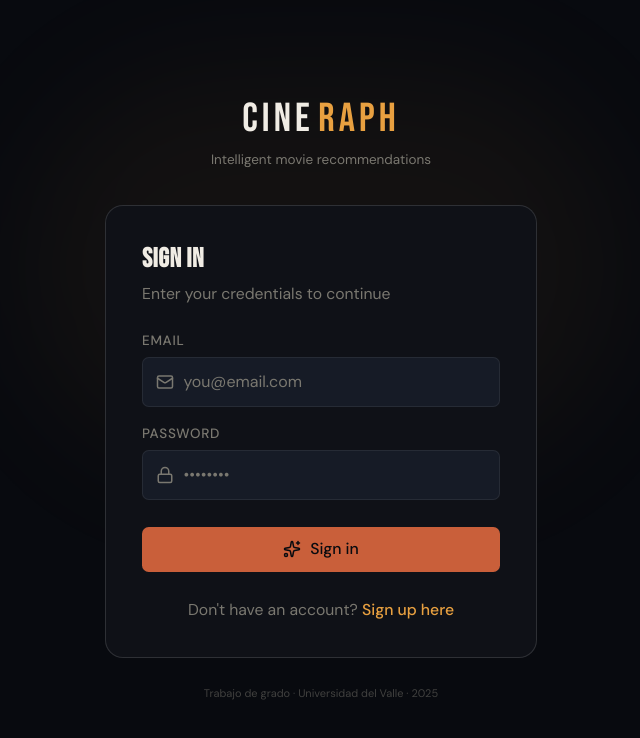
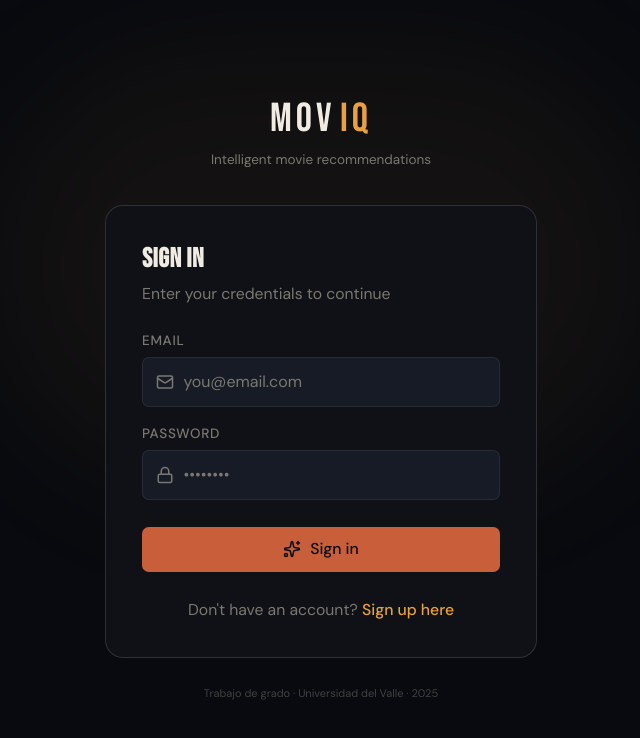
Before and after one commit to lfhernandez03/TrabajoGrado_LuisFHernandez, a Next.js app in the folder movie-graph-rag-frontend/: page /login in a window 1280 px wide. Shown: the top 738 px of the page, without its empty margins (319-959 px from the left). Built offline with nearby package versions, Linux system fonts and the light colour scheme; no server answers.

Commit message:
Rename references from CineGraph to Moviq across the application for consistent branding and user experience.

```diff
--- a/movie-graph-rag-frontend/app/(auth)/login/page.tsx
+++ b/movie-graph-rag-frontend/app/(auth)/login/page.tsx
@@ -35,14 +35,14 @@ export default function LoginPage() {
   return (
     <div className="min-h-screen bg-bg flex items-center justify-center p-4">
       <div className="fixed inset-0 pointer-events-none">
-        <div className="absolute top-1/3 left-1/2 -translate-x-1/2 -translate-y-1/2 w-[600px] h-[400px] bg-accent/5 rounded-full blur-3xl" />
+        <div className="absolute top-1/3 left-1/2 -translate-x-1/2 -translate-y-1/2 w-150 h-100 bg-accent/5 rounded-full blur-3xl" />
       </div>
 
       <div className="relative w-full max-w-sm animate-fade-in">
         <div className="text-center mb-8">
           <Link href="/" className="inline-flex items-center gap-1">
-            <span className="font-display text-4xl tracking-widest text-text">CINE</span>
-            <span className="font-display text-4xl tracking-widest text-accent">RAPH</span>
+            <span className="font-display text-4xl tracking-widest text-text">MOV</span>
+            <span className="font-display text-4xl tracking-widest text-accent">IQ</span>
           </Link>
           <p className="text-xs text-muted mt-2">Intelligent movie recommendations</p>
         </div>
--- a/movie-graph-rag-frontend/app/(auth)/register/page.tsx
+++ b/movie-graph-rag-frontend/app/(auth)/register/page.tsx
@@ -74,8 +74,8 @@ export default function RegisterPage() {
       <div className="relative w-full max-w-sm animate-fade-in">
         <div className="text-center mb-8">
           <Link href="/" className="inline-flex items-center gap-1">
-            <span className="font-display text-4xl tracking-widest text-text">CINE</span>
-            <span className="font-display text-4xl tracking-widest text-accent">RAPH</span>
+            <span className="font-display text-4xl tracking-widest text-text">MOV</span>
+            <span className="font-display text-4xl tracking-widest text-accent">IQ</span>
           </Link>
           <p className="text-xs text-muted mt-2">Intelligent movie recommendations</p>
         </div>
--- a/movie-graph-rag-frontend/app/chat/page.tsx
+++ b/movie-graph-rag-frontend/app/chat/page.tsx
@@ -19,8 +19,8 @@ const QUICK_PROMPTS = [
   { icon: "😰", text: "I'm stressed, I need to disconnect" },
 ];
 
-const SESSIONS_KEY = "cinegraph_sessions";
-const ACTIVE_KEY = "cinegraph_active_session";
+const SESSIONS_KEY = "moviq_sessions";
+const ACTIVE_KEY = "moviq_active_session";
 const MAX_SESSIONS = 20;
 
 function genId() {
--- a/movie-graph-rag-frontend/app/design-system/page.tsx
+++ b/movie-graph-rag-frontend/app/design-system/page.tsx
@@ -9,11 +9,11 @@ export default function DesignSystem() {
         {/* Header */}
         <div className="mb-16">
           <h1 className="font-display text-6xl mb-4">
-            <span className="text-text">CineGraph</span>{' '}
+            <span className="text-text">Moviq</span>{' '}
             <span className="text-accent">Design System</span>
           </h1>
           <p className="text-muted text-lg">
-            Design tokens and component reference for the CineGraph frontend.
+            Design tokens and component reference for the Moviq frontend.
           </p>
         </div>
 
@@ -267,7 +267,7 @@ export default function DesignSystem() {
 
         {/* Footer */}
         <div className="mt-16 pt-8 border-t border-border text-center text-muted">
-          <p className="text-sm">CineGraph Design System — Phase 0 Configuration</p>
+          <p className="text-sm">Moviq Design System — Phase 0 Configuration</p>
           <p className="text-xs mt-2">Last updated: {new Date().toLocaleDateString()}</p>
         </div>
       </div>
--- a/movie-graph-rag-frontend/app/globals.css
+++ b/movie-graph-rag-frontend/app/globals.css
@@ -34,7 +34,7 @@
 }
 
 .dark {
-  /* CineGraph Dark Theme (default view) */
+  /* Moviq Dark Theme (default view) */
 }
 
 @layer utilities {
--- a/movie-graph-rag-frontend/app/layout.tsx
+++ b/movie-graph-rag-frontend/app/layout.tsx
@@ -4,7 +4,7 @@ import { Providers } from "@/components/shared/Providers";
 import "./globals.css";
 
 export const metadata: Metadata = {
-  title: "CineGraph — Intelligent Movie Recommendations",
+  title: "Moviq — Intelligent Movie Recommendations",
   description: "Movie recommendation system powered by knowledge graphs and generative AI.",
 };
 
--- a/movie-graph-rag-frontend/components/organisms/Navbar.tsx
+++ b/movie-graph-rag-frontend/components/organisms/Navbar.tsx
@@ -68,8 +68,8 @@ export function Navbar() {
 
             {/* Logo */}
             <button onClick={() => navigate('/')} className="flex items-center gap-1 shrink-0">
-              <span className="font-display text-2xl tracking-widest text-text">CINE</span>
-              <span className="font-display text-2xl tracking-widest text-accent">RAPH</span>
+              <span className="font-display text-2xl tracking-widest text-text">MOV</span>
+              <span className="font-display text-2xl tracking-widest text-accent">IQ</span>
             </button>
 
             {/* Nav links — desktop */}
--- a/movie-graph-rag-frontend/lib/utils.ts
+++ b/movie-graph-rag-frontend/lib/utils.ts
@@ -29,7 +29,7 @@ export function setCSSVariable(varName: string, value: string): void {
 }
 
 /**
- * CineGraph color tokens for easy access
+ * Moviq color tokens for easy access
  */
 export const COLORS = {
   bg: "var(--bg)",
```
Also changed, not shown: 2 other files (tests, documents, lock files or other folders).
